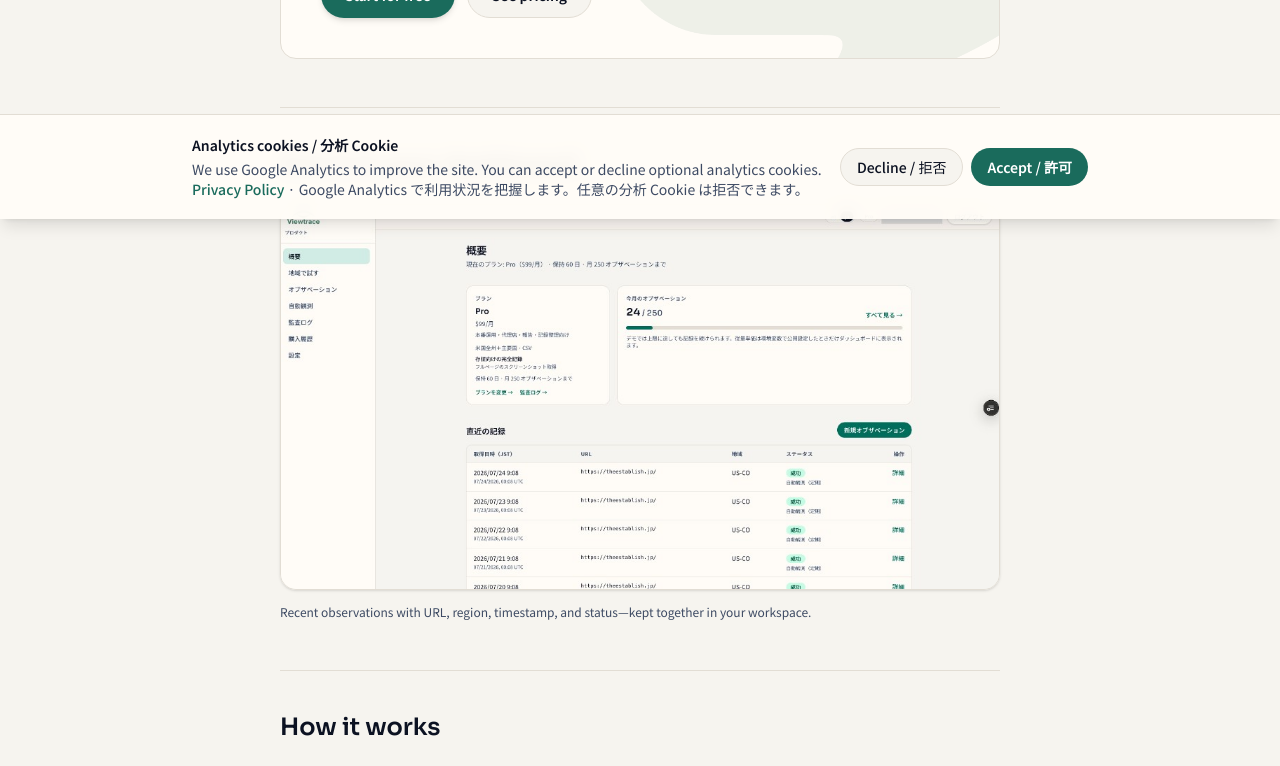
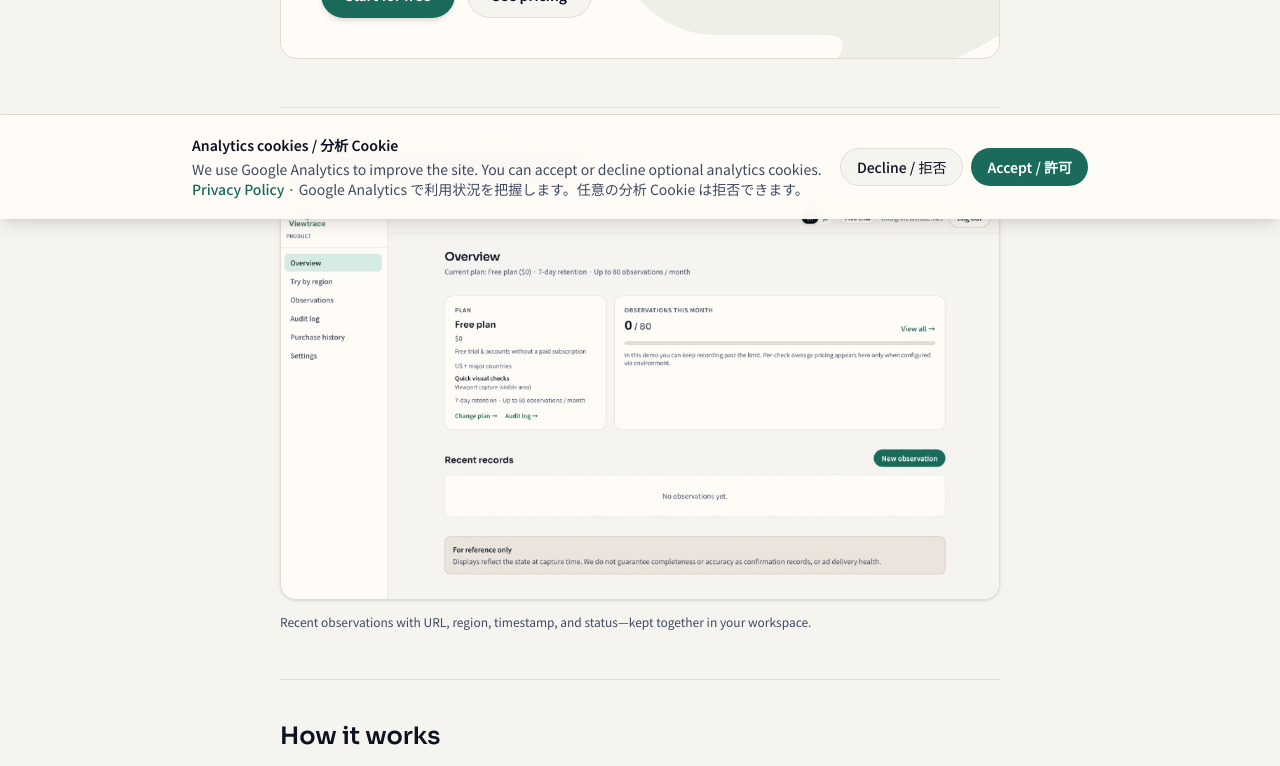
Before and after one commit to lime777lemon/Viewtrace, a Next.js app: page /tools/ad-verification-tool in a window 1280 px wide. Shown: the part 581-1347 px from the top of the page. Built offline with nearby package versions, Linux system fonts and the light colour scheme; no server answers; grey boxes are pictures that could not be loaded.

Commit message:
Add English dashboard screenshot for topic pages.
Serve dashboard-overview-en.png on English topic pages and carry the
correct per-locale image dimensions to avoid distortion.

Co-authored-by: Cursor <cursoragent@cursor.com>

```diff
--- a/src/app/tools/[slug]/page.tsx
+++ b/src/app/tools/[slug]/page.tsx
@@ -34,13 +34,22 @@ const TOPIC_BACKDROP_ICON: Partial<Record<TopicSlug, string>> = {
 };
 
 /** ダッシュボードのスクリーンショット（ロケール別）。en 用が無ければ ja 版へフォールバック */
-const SCREENSHOT_JA = "/marketing/screenshots/dashboard-overview.png";
-const SCREENSHOT_EN = "/marketing/screenshots/dashboard-overview-en.png";
+type Screenshot = { src: string; width: number; height: number };
+const SCREENSHOT_JA: Screenshot = {
+  src: "/marketing/screenshots/dashboard-overview.png",
+  width: 1024,
+  height: 549,
+};
+const SCREENSHOT_EN: Screenshot = {
+  src: "/marketing/screenshots/dashboard-overview-en.png",
+  width: 1024,
+  height: 562,
+};
 
-async function resolveDashboardScreenshot(locale: Locale): Promise<string> {
+async function resolveDashboardScreenshot(locale: Locale): Promise<Screenshot> {
   if (locale !== "en") return SCREENSHOT_JA;
   try {
-    await access(join(process.cwd(), "public", SCREENSHOT_EN));
+    await access(join(process.cwd(), "public", SCREENSHOT_EN.src));
     return SCREENSHOT_EN;
   } catch {
     return SCREENSHOT_JA;
@@ -208,10 +217,10 @@ export default async function TopicPage({
           </h2>
           <figure className="mt-6">
             <Image
-              src={dashboardScreenshot}
+              src={dashboardScreenshot.src}
               alt={`${ui.screenshotTitle} — ${c.h1}`}
-              width={1024}
-              height={549}
+              width={dashboardScreenshot.width}
+              height={dashboardScreenshot.height}
               sizes="(min-width: 768px) 768px, 100vw"
               className="h-auto w-full rounded-2xl border border-border shadow-sm"
             />
```
Also changed, not shown: public/marketing/screenshots/dashboard-overview-en.png (added).
